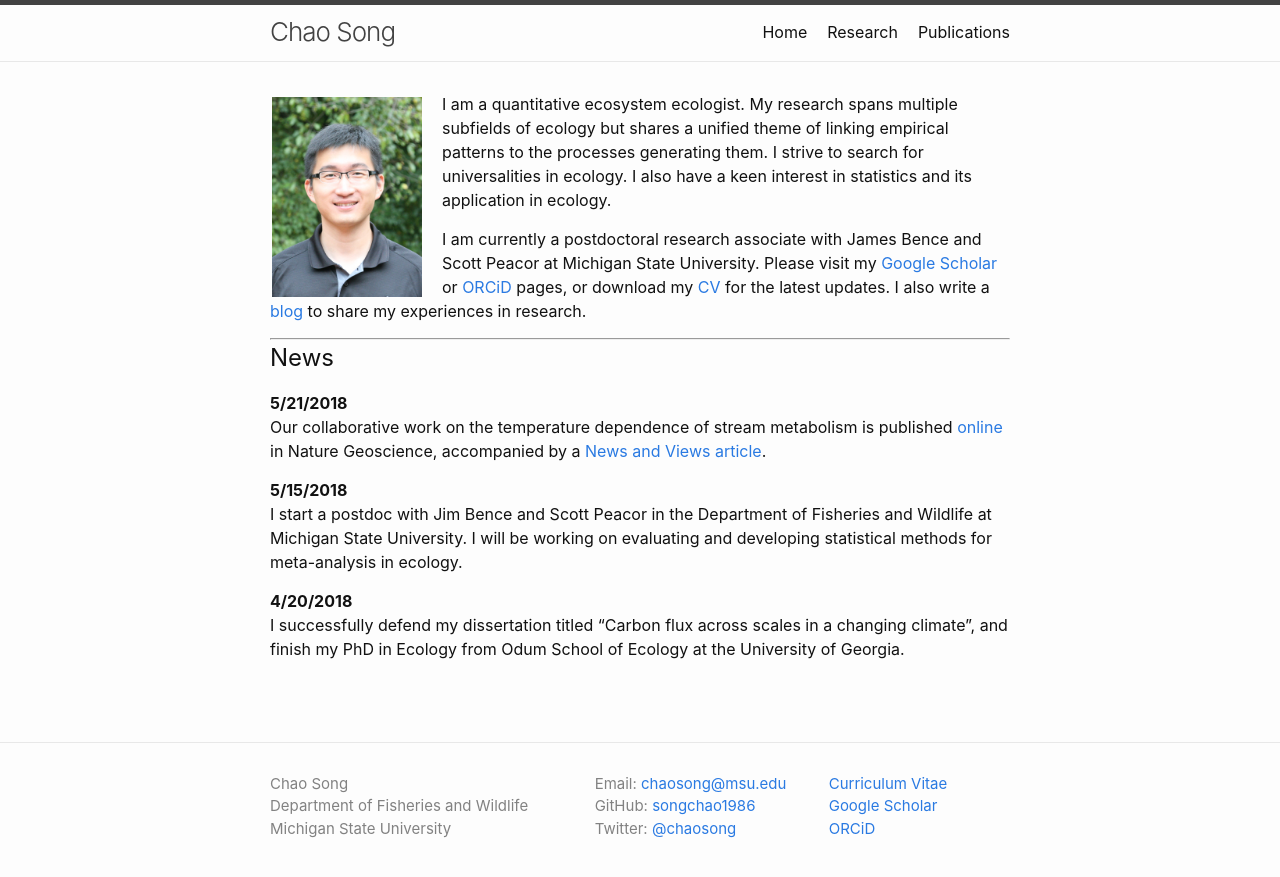
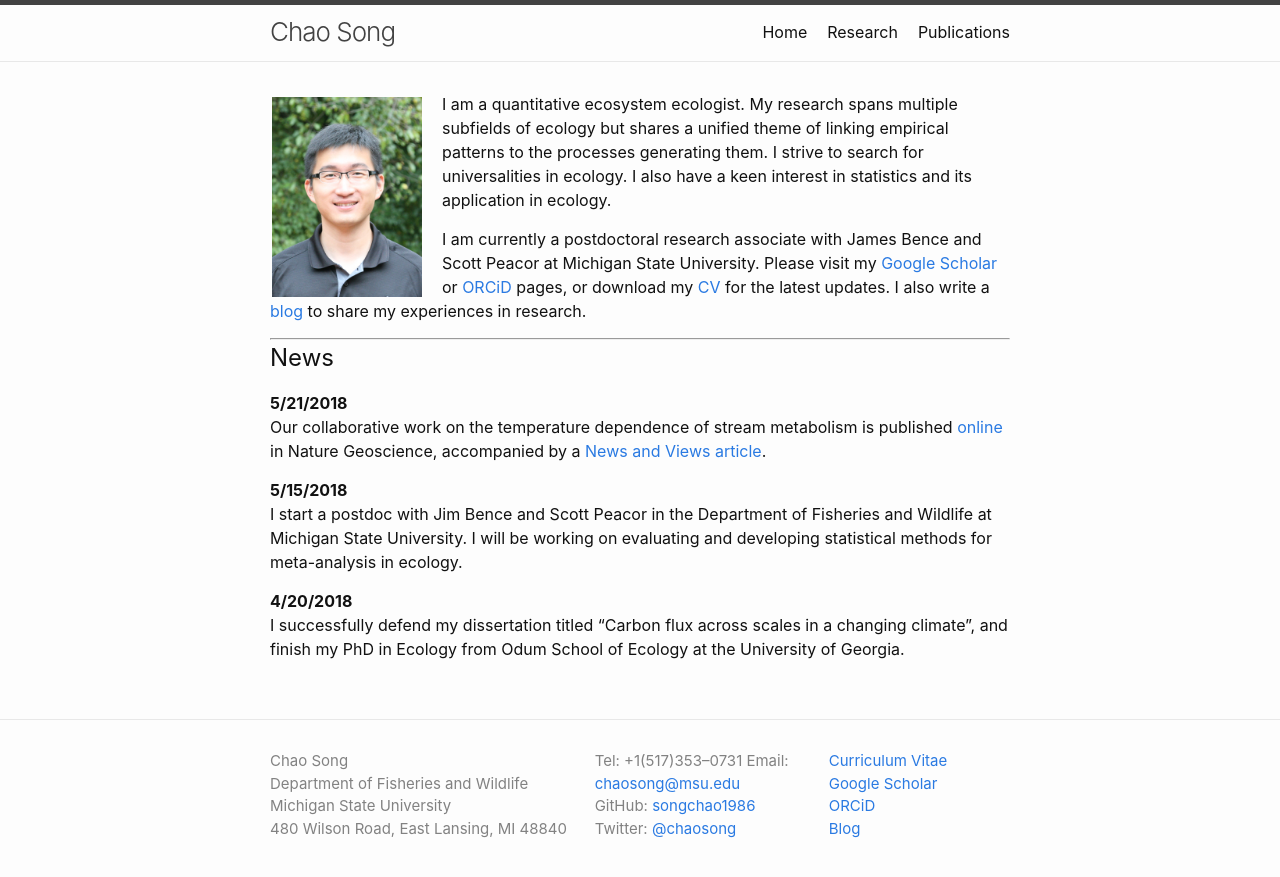
Before and after one commit to songchao1986/songchao1986.github.io, a Jekyll site: the page built from index.md, in a window 1280 px wide. Shown: the top 877 px of the page. Built offline with Jekyll 4.4.1, drawn with Linux system fonts in a browser that asks for light colours.

Commit message:
Update footer.html

```diff
--- a/_includes/footer.html
+++ b/_includes/footer.html
@@ -11,11 +11,13 @@
           <p>Chao Song<br/>
             Department of Fisheries and Wildlife<br/>
             Michigan State University<br/>
+            480 Wilson Road, East Lansing, MI 48840<br/>
 
       </div>
 
       <div class="footer-col footer-col-2">
 
+        Tel: +1(517)353–0731
         Email: <a href="mailto: chaosong@msu.edu">chaosong@msu.edu</a><br/>
         GitHub: <a href="https://github.com/songchao1986">songchao1986</a><br/>
         Twitter: <a href="https://twitter.com/chaosong">@chaosong</a><br/>
@@ -27,6 +29,7 @@
         <a href="/files/CV_Song.pdf">Curriculum Vitae</a><br/>
         <a href="https://scholar.google.com/citations?user=farbSBEAAAAJ&hl=en">Google Scholar</a><br/>
         <a href="https://orcid.org/0000-0001-8225-4490">ORCiD</a><br/>
+        <a href="https://songchao1986.wordpress.com">Blog</a><br/>
 
       </div>
 
```
